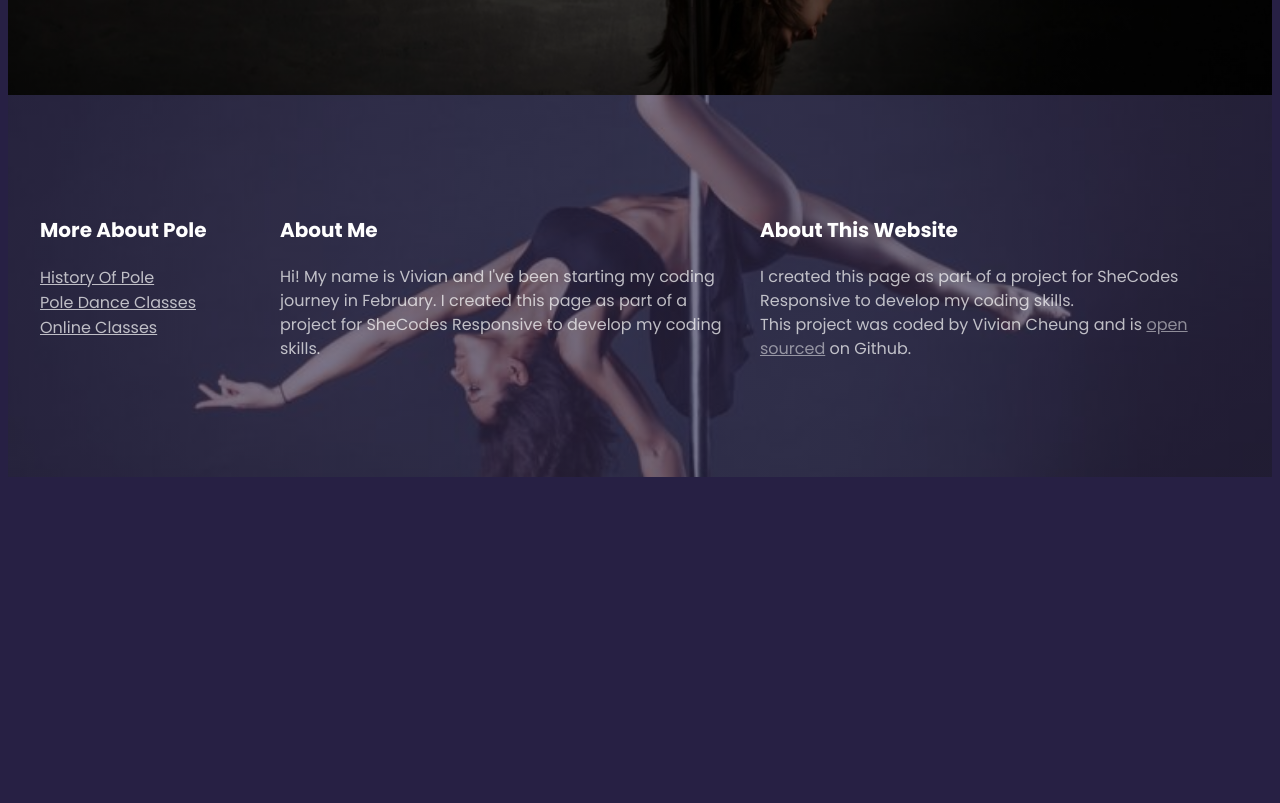
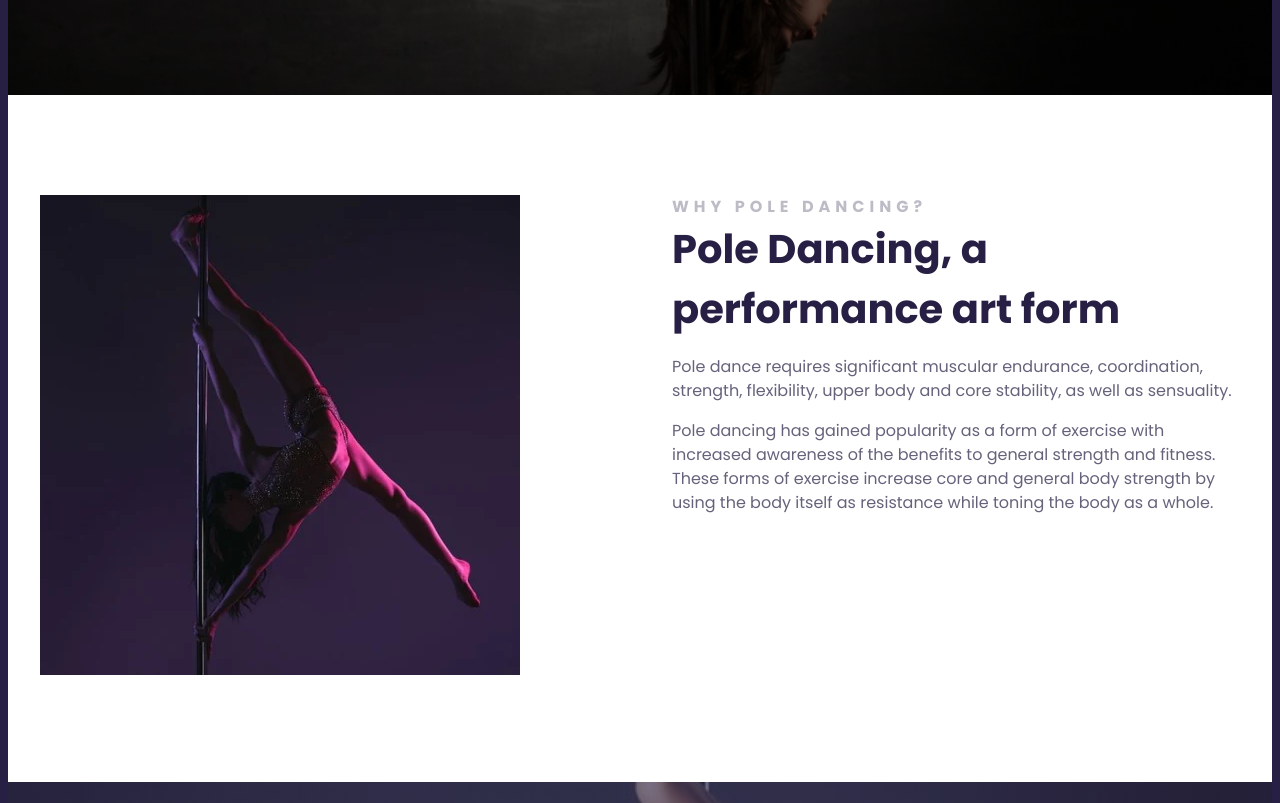
Before and after one commit to vcheungg/responsiveproject, a plain HTML site: page index.html in a window 1280 px wide. Shown: the part 650-1453 px from the top of the page. Before the commit the page ends 1135 px from the top, so only its background shows below. Drawn offline with Linux system fonts and the light colour scheme.

Commit message:
added image, main section/containers and styling

```diff
--- a/index.html
+++ b/index.html
@@ -20,8 +20,35 @@
         <h2>Dance And Acrobatics Centered Around A Vertical Pole</h2>
         <a href="#more">Learn More</a>
       </header>
+      <main>
+        <section class="grid grid-2-columns">
+          <div>
+            <img
+              src="images/bowarrow.jpg"
+              alt="bow-arrow-pole-shape"
+              class="img-responsive"
+            />
+          </div>
+          <div>
+            <h2>Why Pole Dancing?</h2>
+            <h3>Pole Dancing, a performance art form</h3>
+            <p>
+              Pole dance requires significant muscular endurance, coordination,
+              strength, flexibility, upper body and core stability, as well as
+              sensuality.
+            </p>
+            <p>
+              Pole dancing has gained popularity as a form of exercise with
+              increased awareness of the benefits to general strength and
+              fitness. These forms of exercise increase core and general body
+              strength by using the body itself as resistance while toning the
+              body as a whole.
+            </p>
+          </div>
+        </section>
+      </main>
       <footer>
-        <section class="grid">
+        <section class="grid grid-3-columns">
           <div>
             <h3>More About Pole</h3>
             <ul>
--- a/src/styles.css
+++ b/src/styles.css
@@ -10,12 +10,25 @@ body {
 
 .grid {
   display: grid;
+  grid-gap: 64px;
+}
+
+.img-responsive {
+  max-width: 100%;
+}
+
+.grid-2-columns {
+  grid-template-columns: 1fr 1fr;
+}
+
+.grid-3-columns {
   grid-template-columns: 1fr 2fr 2fr;
 }
 
 section {
   max-width: 1200px;
   margin: 0 auto;
+  padding: 100px 0;
 }
 
 header {
@@ -65,6 +78,38 @@ header a {
   background: white;
 }
 
+main {
+  background-color: white;
+}
+
+main h2 {
+  font-weight: 700;
+  font-size: 16px;
+  line-height: 1.5;
+  letter-spacing: 5px;
+  color: #272044;
+  margin: 0;
+  opacity: 0.3;
+  text-transform: uppercase;
+}
+
+main h3 {
+  font-weight: 700;
+  font-size: 40px;
+  line-height: 1.5;
+  color: #272044;
+  margin: 0;
+}
+
+main p {
+  font-style: normal;
+  font-weight: 400;
+  font-size: 16px;
+  line-height: 1.5;
+  color: #272044;
+  opacity: 0.7;
+}
+
 footer {
   color: white;
   background-image: linear-gradient(
@@ -75,7 +120,6 @@ footer {
   background-repeat: no-repeat;
   background-size: cover;
   background-position: center;
-  padding: 100px 0;
 }
 
 footer h3 {
@@ -89,7 +133,6 @@ footer p {
   font-size: 16px;
   line-height: 24px;
   opacity: 0.7;
-  margin-right: 20px;
 }
 
 footer ul {
@@ -123,4 +166,13 @@ footer a {
   header h3 {
     font-size: 12px;
   }
+
+  .grid {
+    grid-template-columns: 1fr;
+    grid-gap: 32px;
+  }
+
+  section {
+    padding: 30px;
+  }
 }
```
Also changed, not shown: images/bowarrow.jpg (added), 1 other file.
